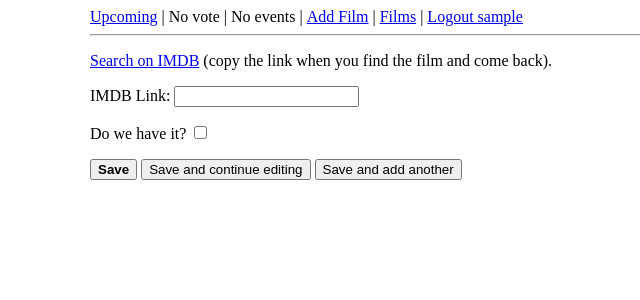
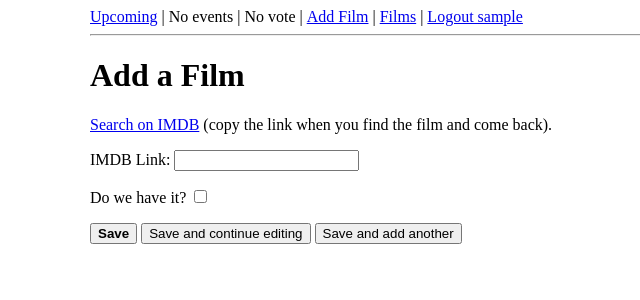
Before and after one commit to Fustra/vote4film, a Django app: page /films/create/ in a window 1280 px wide. Shown: the top 300 px of the page, without its empty margins (150-790 px from the left). Run offline with Django 3.2, Linux system fonts and the light colour scheme; the visitor is signed in with stand-in values (Sample User, id 1); data that the repository does not hold is empty; parts of the project's set-up code (start-up, migrations or seed data) failed here and were passed over.

Commit message:
Tweak UI

```diff
--- a/src/films/templates/films/film_form.html
+++ b/src/films/templates/films/film_form.html
@@ -2,6 +2,7 @@
 
 
 {% block content %}
+  <h1>Add a Film</h1>
   <p><a target="_blank" href="https://m.imdb.com/find?q=&s=tt&ttype=ft">Search on IMDB</a> (copy the link when you find the film and come back).
   <form method="post">
     {% csrf_token %}
--- a/src/votes/templates/votes/vote_form.html
+++ b/src/votes/templates/votes/vote_form.html
@@ -2,6 +2,7 @@
 
 
 {% block content %}
+  <h1>Vote for a Film</h1>
   {% include "votes/includes/film_card.html" with film=film is_voting=1 only %}
 
   <form method="post">
--- a/src/web/templates/web/base.html
+++ b/src/web/templates/web/base.html
@@ -23,15 +23,15 @@
 
 <nav>
   <a href="{% url 'schedule:schedule' %}">Upcoming</a>
+  {% if next_event_register_url %}
+    | <a href="{{ next_event_register_url }}">Calender</a>
+  {% else %}
+    | No events
+  {% endif %}
   {% if is_vote_available %}
     | <a href="{% url 'votes:vote-create' %}">Vote</a>
   {% else %}
     | No vote
-  {% endif %}
-  {% if next_event_register_url %}
-    | <a href="{{ next_event_register_url }}">Calender</a>
-  {% else %}
-    | No events
   {% endif %}
   | <a href="{% url 'films:film-create' %}">Add Film</a>
   | <a href="{% url 'votes:vote-aggregate' %}">Films</a>
```
